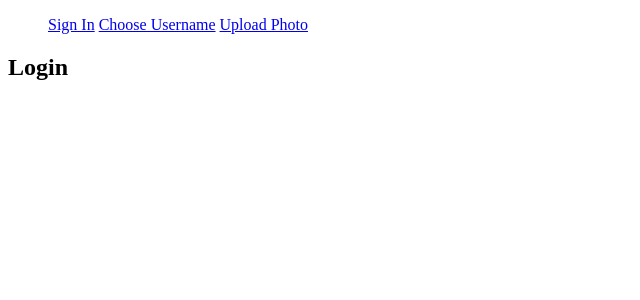
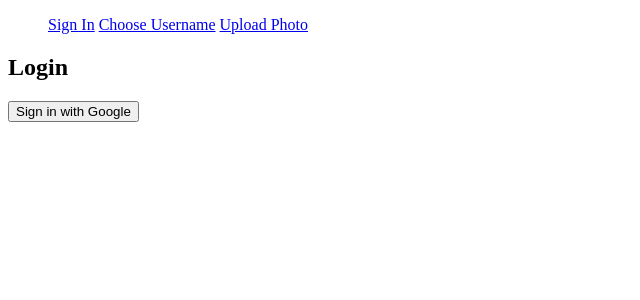
Before and after one commit to kamiljozwik/svelte-app, a SvelteKit app: page /login in a window 1280 px wide. Shown: the top 300 px of the page, without its empty margins (0-640 px from the left). Built offline with nearby package versions, Linux system fonts and the light colour scheme.

Commit message:
add login with Google

```diff
--- a/src/routes/login/+page.svelte
+++ b/src/routes/login/+page.svelte
@@ -1,4 +1,15 @@
 <script lang="ts">
+	import { auth } from '$lib/firebase';
+	import { GoogleAuthProvider, signInWithPopup, signOut } from 'firebase/auth';
+
+	async function signInWithGoogle() {
+		// This auth provides only JWT to the FE (which is OK with Firebase SDK), but wont allow us to check auth status on the server. On server we can use cookies.
+		const provider = new GoogleAuthProvider();
+		const user = await signInWithPopup(auth, provider);
+		console.log(user);
+	}
 </script>
 
 <h2>Login</h2>
+
+<button class="btn btn-primary" on:click={signInWithGoogle}>Sign in with Google</button>
```
